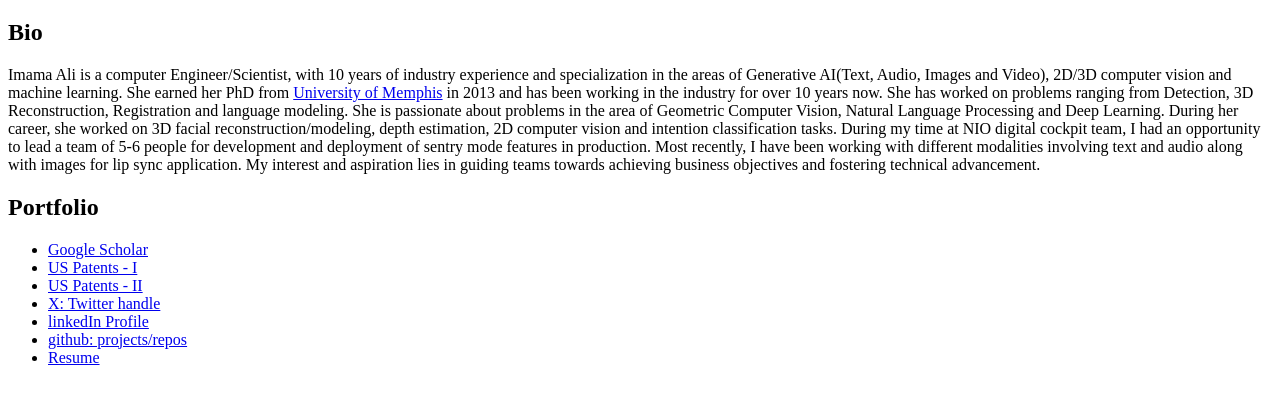
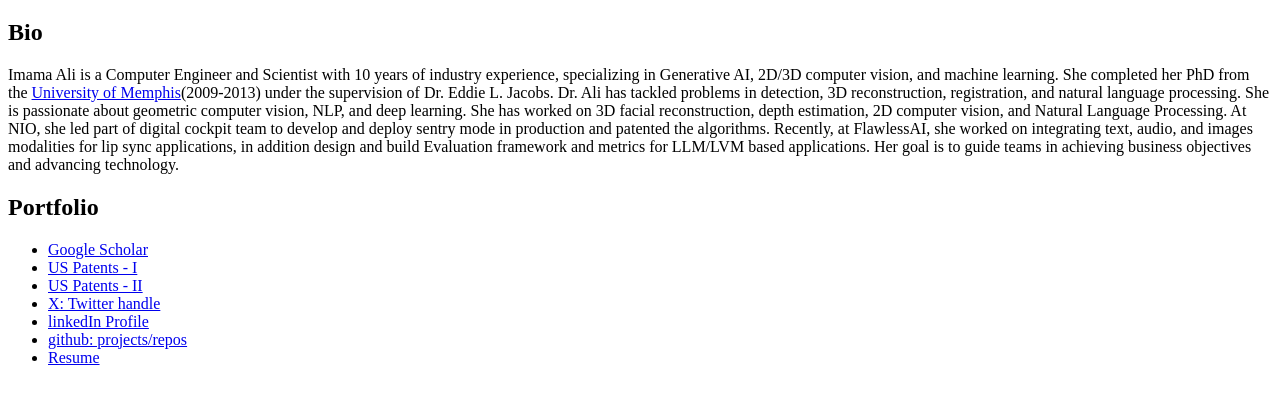
Before and after one commit to imamanr/imamanr.github.io, a plain HTML site: page index.html in a window 1280 px wide. Shown: the part 61-462 px from the top of the page. Drawn offline with Linux system fonts and the light colour scheme.

Commit message:
updated description

```diff
--- a/index.html
+++ b/index.html
@@ -1,13 +1,13 @@
 <!DOCTYPE html>
 <html>
 <head>
-    <title>Portfolio</title>
+    <title>Links</title>
 </head>
 <body>
     <h1>Imama Ali</h1>
     <h2>Bio</h2>
     <p>
-        Imama Ali is a computer Engineer/Scientist, with 10 years of industry experience and specialization in the areas of Generative AI(Text, Audio, Images and Video), 2D/3D computer vision and machine learning. She earned her PhD from <a href="https://www.memphis.edu/eece/">University of Memphis</a> in 2013 and has been working in the industry for over 10 years now. She has worked on problems ranging from Detection, 3D Reconstruction, Registration and language modeling. She is passionate about problems in the area of Geometric Computer Vision, Natural Language Processing and Deep Learning. During her career, she worked on 3D facial reconstruction/modeling, depth estimation, 2D computer vision and intention classification tasks. During my time at NIO digital cockpit team, I had an opportunity to lead a team of 5-6 people for development and deployment of sentry mode features in production. Most recently, I have been working with different modalities involving text and audio along with images for lip sync application. My interest and aspiration lies in guiding teams towards achieving business objectives and fostering technical advancement.
+        Imama Ali is a Computer Engineer and Scientist with 10 years of industry experience, specializing in Generative AI, 2D/3D computer vision, and machine learning. She completed her PhD from the <a href="https://www.memphis.edu/eece/">University of Memphis</a>(2009-2013) under the supervision of <a href="https://umwa.memphis.edu/fcv/viewprofile.php?uuid=eljacobs"></a>Dr. Eddie L. Jacobs</a>. Dr. Ali has tackled problems in detection, 3D reconstruction, registration, and natural language processing. She is passionate about geometric computer vision, NLP, and deep learning. She has worked on 3D facial reconstruction, depth estimation, 2D computer vision, and Natural Language Processing. At NIO, she led part of digital cockpit team to develop and deploy sentry mode in production and patented the algorithms. Recently, at FlawlessAI, she worked on integrating text, audio, and images modalities for lip sync applications, in addition design and build Evaluation framework and metrics for LLM/LVM based applications. Her goal is to guide teams in achieving business objectives and advancing technology.
     </p>
     <h2>Portfolio</h2>
     <ul>
```
